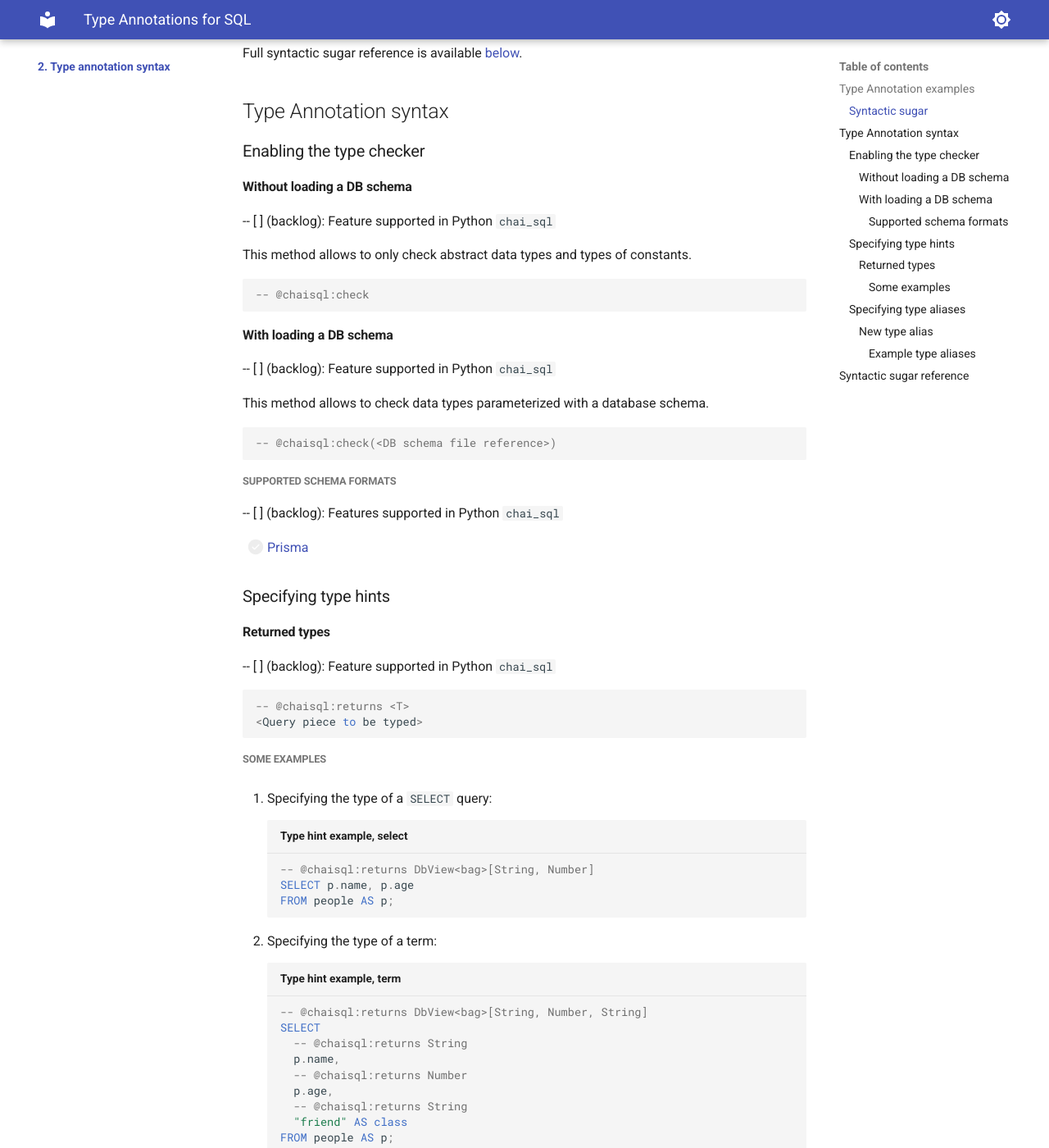
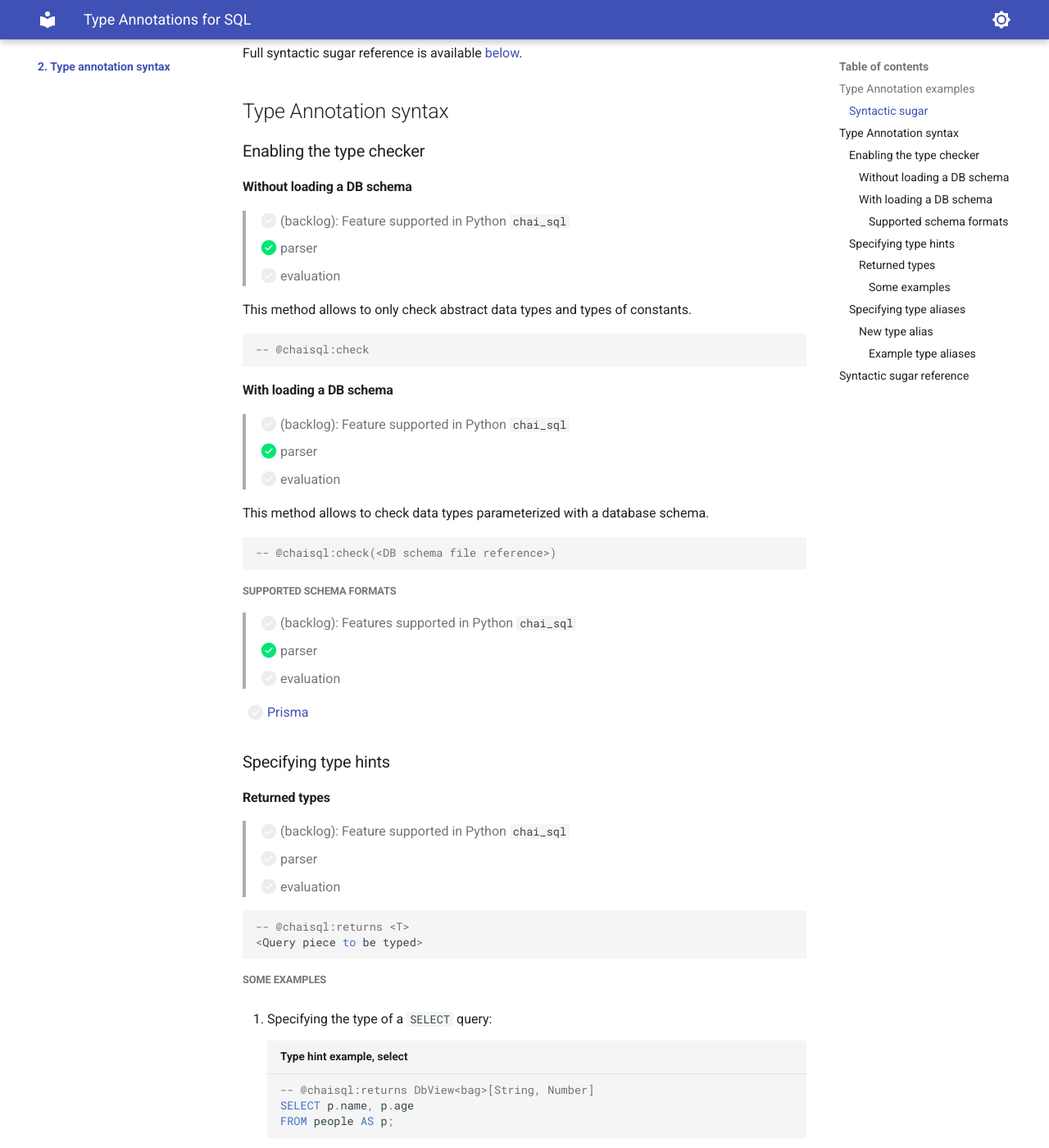
Before and after one commit to dee-me-tree-or-love/chai_sql, an MkDocs documentation site: the page built from docs/2.-Type-annotation-syntax/index.md, in a window 1280 px wide and 1400 px high, scrolled down 866 px. Shown: the whole window at 82% size. Built offline with MkDocs 1.6.1 and Material for MkDocs 9.7.7, drawn with Linux system fonts in a browser that asks for light colours; some of the changed text lies outside the part shown.

Commit message:
chore: small docs fixes

````diff
--- a/docs/2.-Type-annotation-syntax/index.md
+++ b/docs/2.-Type-annotation-syntax/index.md
@@ -1,6 +1,6 @@
 # Type Annotations for SQL
 
-<!-- TODO: give an introduction -->
+<!-- TODO: provide an introduction -->
 <!-- FIXME: describe the running example schema -->
 
 ## Type Annotation examples
@@ -45,7 +45,9 @@ Full syntactic sugar reference is available [below](#syntactic-sugar-reference).
 
 #### Without loading a DB schema
 
--- [ ] (backlog): Feature supported in Python `chai_sql`
+> - [ ] (backlog): Feature supported in Python `chai_sql`
+>   - [x] parser
+>   - [ ] evaluation
 
 This method allows to only check abstract data types and types of constants.
 
@@ -55,7 +57,9 @@ This method allows to only check abstract data types and types of constants.
 
 #### With loading a DB schema
 
--- [ ] (backlog): Feature supported in Python `chai_sql`
+> - [ ] (backlog): Feature supported in Python `chai_sql`
+>   - [x] parser
+>   - [ ] evaluation
 
 This method allows to check data types parameterized with a database schema.
 
@@ -65,7 +69,9 @@ This method allows to check data types parameterized with a database schema.
 
 ##### Supported schema formats
 
--- [ ] (backlog): Features supported in Python `chai_sql`
+> - [ ] (backlog): Features supported in Python `chai_sql`
+>   - [x] parser
+>   - [ ] evaluation
 
 - [ ] [Prisma](https://www.prisma.io/docs/concepts/components/prisma-schema)
 
@@ -73,7 +79,9 @@ This method allows to check data types parameterized with a database schema.
 
 #### Returned types
 
--- [ ] (backlog): Feature supported in Python `chai_sql`
+> - [ ] (backlog): Feature supported in Python `chai_sql`
+>   - [ ] parser
+>   - [ ] evaluation
 
 ```sql
 -- @chaisql:returns <T>
@@ -127,7 +135,9 @@ This method allows to check data types parameterized with a database schema.
 
 #### New type alias
 
--- [ ] (backlog): Feature supported in Python `chai_sql`
+> - [ ] (backlog): Feature supported in Python `chai_sql`
+>   - [ ] parser
+>   - [ ] evaluation
 
 ```sql
 -- @chaisql:newtype <T> = <R>
@@ -210,7 +220,9 @@ and
 
 ## Syntactic sugar reference
 
--- [ ] (backlog): Feature supported in Python `chai_sql`
+> - [ ] (backlog): Feature supported in Python `chai_sql`
+>   - [ ] parser
+>   - [ ] evaluation
 
 - TODO: develop a syntactic sugar reference
 
````
